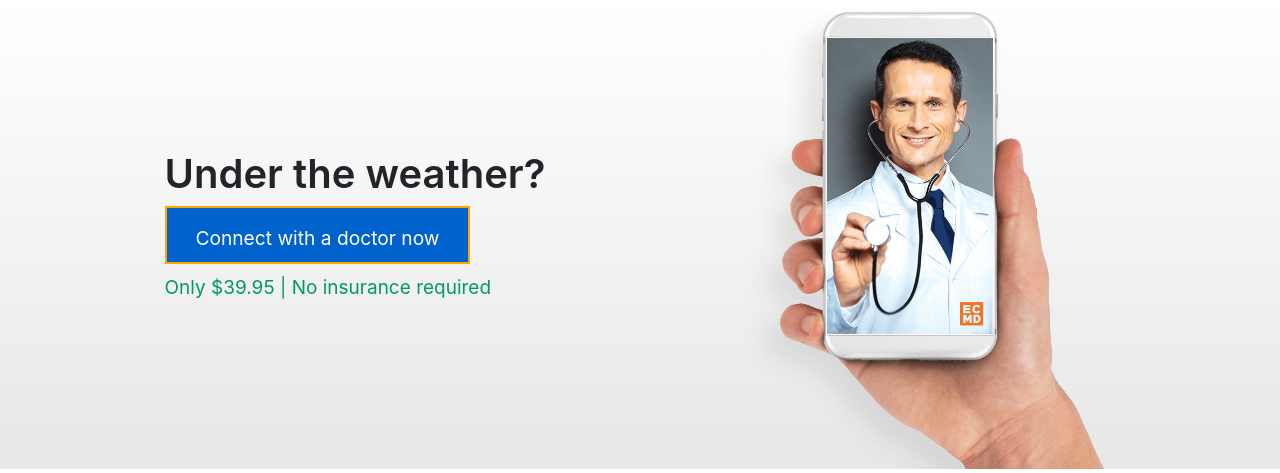
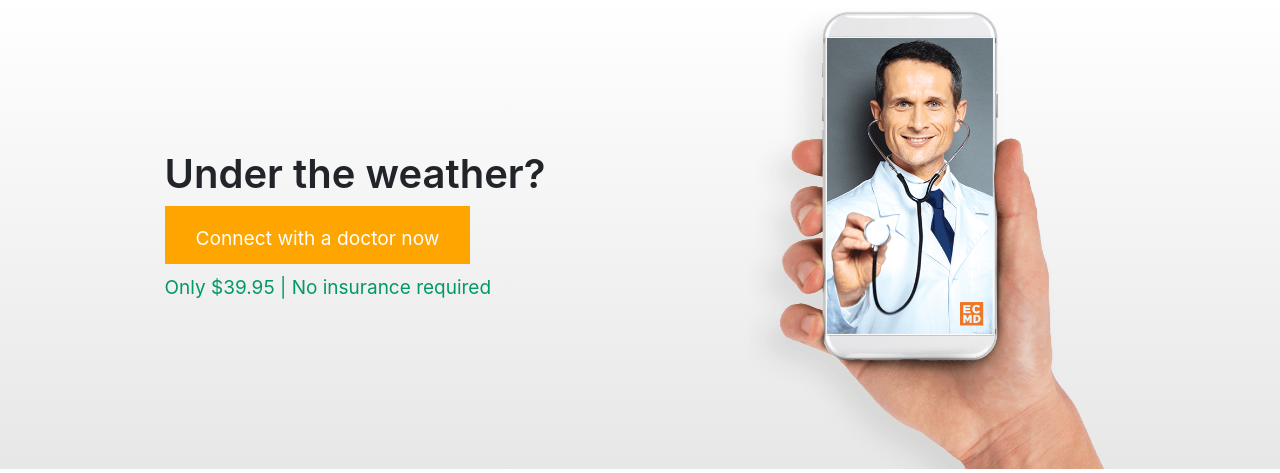
Before and after one commit to Dathmar/EasyConnectMD, a Django app: template EasyConnect/templates/EasyConnect/index.html in a window 1280 px wide, while the restyled element is pressed. Shown: the part 181-654 px from the top of the page. Run offline with Django 3.2, Linux system fonts and the light colour scheme; the template is opened without the code that fills it, so the values that code supplies are empty; some libraries are stand-ins or nearby versions; some web fonts are replaced.

Commit message:
some buttons turned blue when clicked

```diff
--- a/EasyConnect/static/EasyConnect/assets/css/Footer-Dark.css
+++ b/EasyConnect/static/EasyConnect/assets/css/Footer-Dark.css
@@ -153,6 +153,14 @@
   padding: 0;
 }
 
+.button-orange:active {
+  text-decoration: none;
+  color: #ffffff !important;
+  background-color: #ffa500 !important;
+  border: 2px solid #ffa500 !important;
+  padding: 0;
+}
+
 .button-base:hover {
   text-decoration: none;
   color: #ffa500 !important;
@@ -181,6 +189,10 @@
 .orange-btn:hover {
   color: #ffa500;
   display: block;
+}
+
+.orange-btn:active {
+  color: #fff;
 }
 
 .btn.btn-primary.border.rounded-0.shadow.button-base {
```
